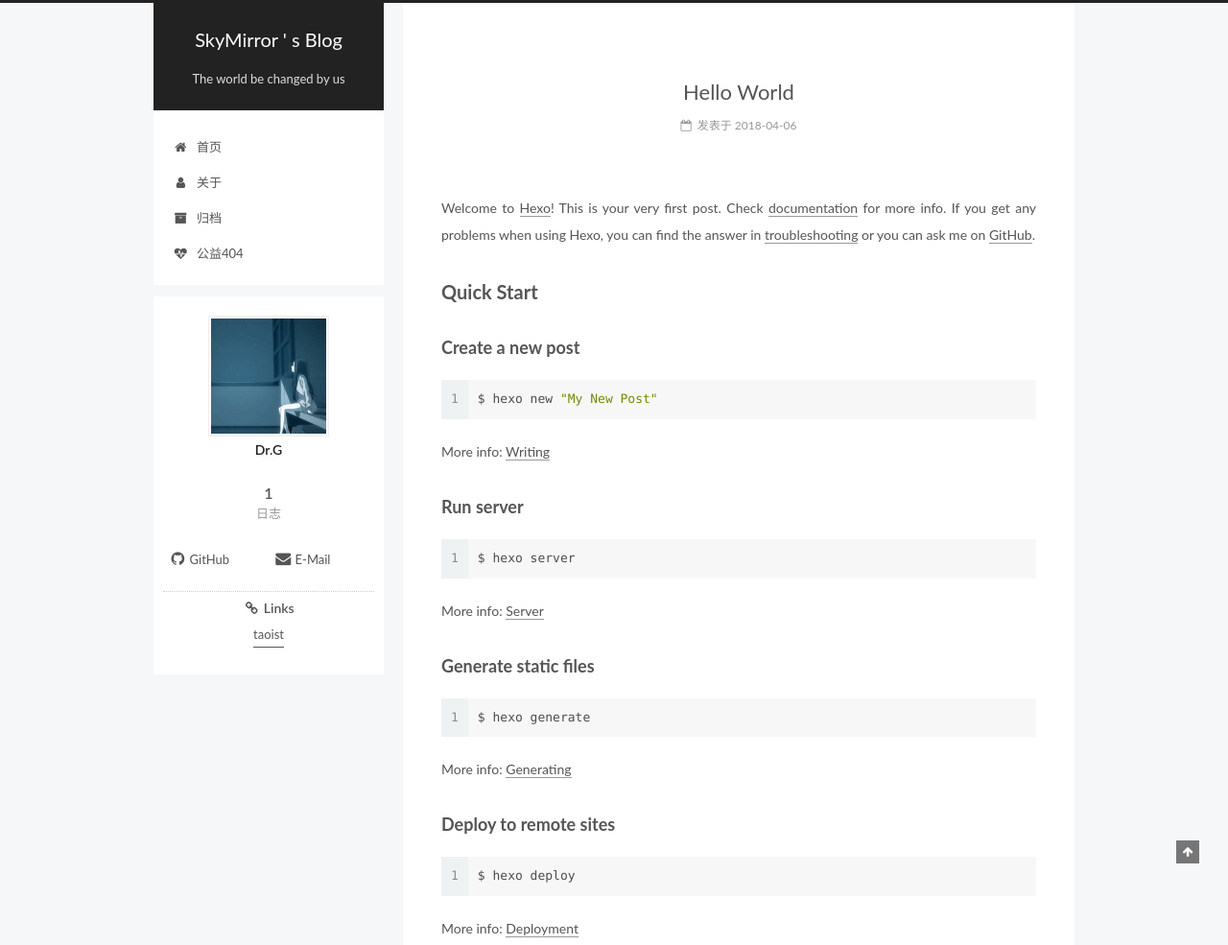
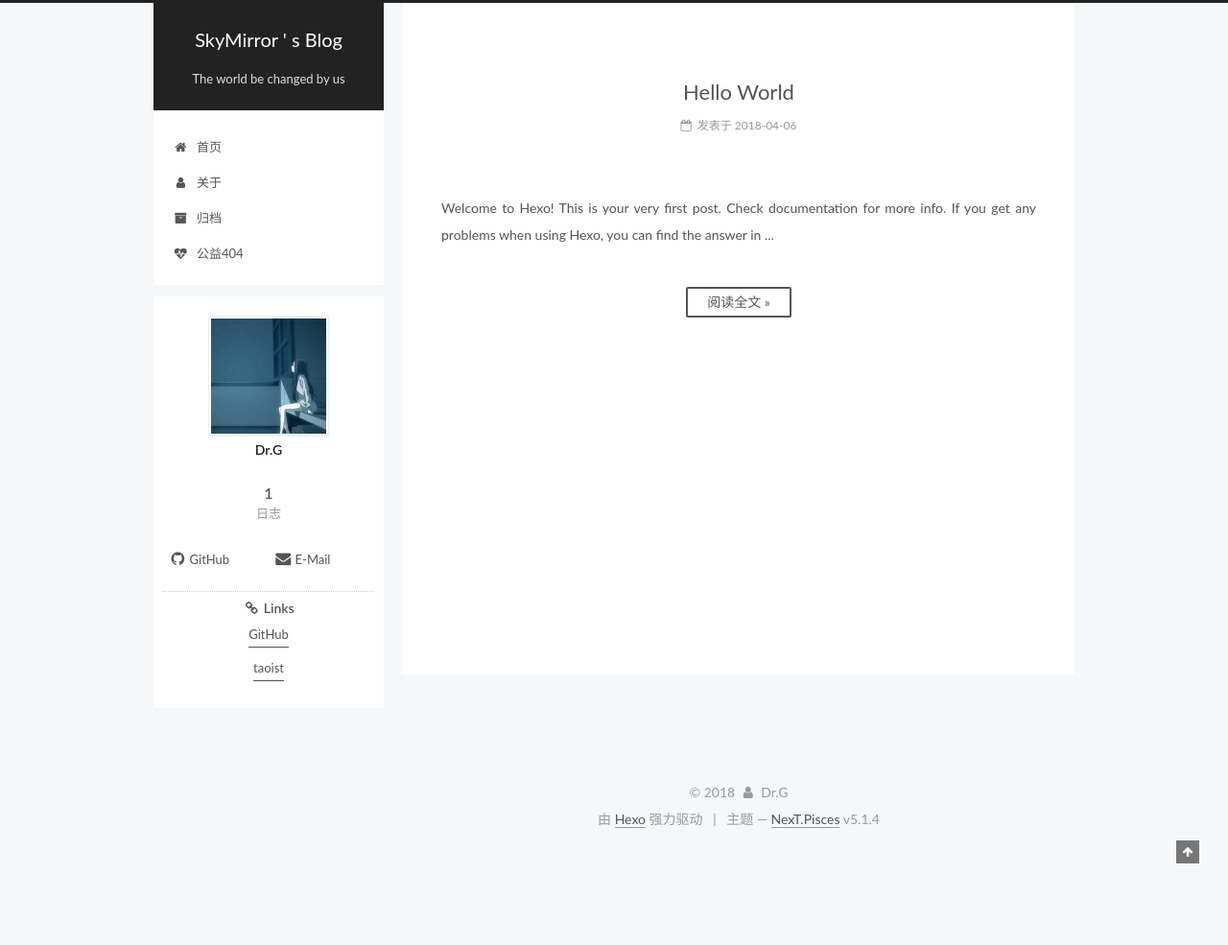
Before and after one commit to kexuecat/kexuecat.github.io, a plain HTML site: page index.html in a window 1280 px wide. Shown: the top 985 px of the page at 96% size. After the commit the page ends 888 px from the top, so only its background shows below. Drawn offline with Linux system fonts and the light colour scheme.

Commit message:
Site updated: 2018-04-07 11:51:36

```diff
--- a/css/main.css
+++ b/css/main.css
@@ -1823,7 +1823,7 @@ pre .javascript .function {
   width: 4px;
   height: 4px;
   border-radius: 50%;
-  background: #9f9f20;
+  background: #04a71a;
 }
 .links-of-blogroll {
   font-size: 13px;
--- a/index.html
+++ b/index.html
@@ -320,17 +320,15 @@
 
 
 
-            <p>Welcome to <a href="https://hexo.io/" target="_blank" rel="noopener">Hexo</a>! This is your very first post. Check <a href="https://hexo.io/docs/" target="_blank" rel="noopener">documentation</a> for more info. If you get any problems when using Hexo, you can find the answer in <a href="https://hexo.io/docs/troubleshooting.html" target="_blank" rel="noopener">troubleshooting</a> or you can ask me on <a href="https://github.com/hexojs/hexo/issues" target="_blank" rel="noopener">GitHub</a>.</p>
-<h2 id="Quick-Start"><a href="#Quick-Start" class="headerlink" title="Quick Start"></a>Quick Start</h2><h3 id="Create-a-new-post"><a href="#Create-a-new-post" class="headerlink" title="Create a new post"></a>Create a new post</h3><figure class="highlight bash"><table><tr><td class="gutter"><pre><span class="line">1</span><br></pre></td><td class="code"><pre><span class="line">$ hexo new <span class="string">"My New Post"</span></span><br></pre></td></tr></table></figure>
-<p>More info: <a href="https://hexo.io/docs/writing.html" target="_blank" rel="noopener">Writing</a></p>
-<h3 id="Run-server"><a href="#Run-server" class="headerlink" title="Run server"></a>Run server</h3><figure class="highlight bash"><table><tr><td class="gutter"><pre><span class="line">1</span><br></pre></td><td class="code"><pre><span class="line">$ hexo server</span><br></pre></td></tr></table></figure>
-<p>More info: <a href="https://hexo.io/docs/server.html" target="_blank" rel="noopener">Server</a></p>
-<h3 id="Generate-static-files"><a href="#Generate-static-files" class="headerlink" title="Generate static files"></a>Generate static files</h3><figure class="highlight bash"><table><tr><td class="gutter"><pre><span class="line">1</span><br></pre></td><td class="code"><pre><span class="line">$ hexo generate</span><br></pre></td></tr></table></figure>
-<p>More info: <a href="https://hexo.io/docs/generating.html" target="_blank" rel="noopener">Generating</a></p>
-<h3 id="Deploy-to-remote-sites"><a href="#Deploy-to-remote-sites" class="headerlink" title="Deploy to remote sites"></a>Deploy to remote sites</h3><figure class="highlight bash"><table><tr><td class="gutter"><pre><span class="line">1</span><br></pre></td><td class="code"><pre><span class="line">$ hexo deploy</span><br></pre></td></tr></table></figure>
-<p>More info: <a href="https://hexo.io/docs/deployment.html" target="_blank" rel="noopener">Deployment</a></p>
-
-
+          Welcome to Hexo! This is your very first post. Check documentation for more info. If you get any problems when using Hexo, you can find the answer in
+          ...
+          <!--noindex-->
+          <div class="post-button text-center">
+            <a class="btn" href="/2018/04/06/hello-world/#more" rel="contents">
+              阅读全文 &raquo;
+            </a>
+          </div>
+          <!--/noindex-->
 
 
     </div>
@@ -457,6 +455,10 @@
                 Links
               </div>
               <ul class="links-of-blogroll-list">
+
+                  <li class="links-of-blogroll-item">
+                    <a href="https://github.com" title="GitHub" target="_blank">GitHub</a>
+                  </li>
 
                   <li class="links-of-blogroll-item">
                     <a href="https://xiaotaoist.github.io/" title="taoist" target="_blank">taoist</a>
```
Also changed, not shown: 2018/04/06/hello-world/index.html (+4 -0 lines), archives/2018/04/index.html (+4 -0 lines), archives/2018/index.html (+4 -0 lines), archives/index.html (+4 -0 lines), images/apple-touch-icon-next.png, images/favicon-16x16-next.png, images/favicon-32x32-next.png, images/head.jpg (added).
